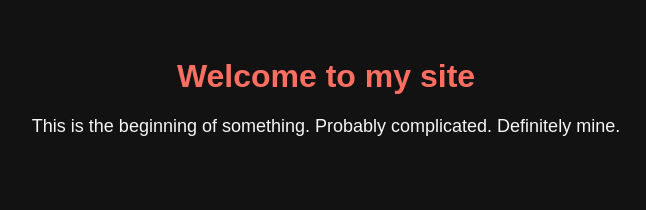
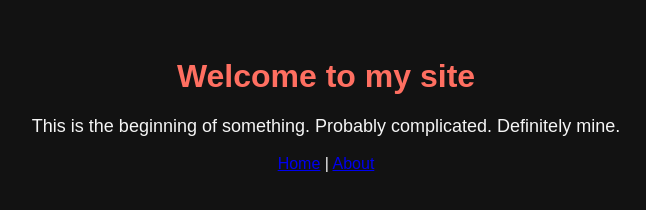
Before and after one commit to vincere739-ship-it/Vincent.github.io, a plain HTML site: page index.html in a window 1280 px wide. Shown: the whole page, without its empty margins (314-960 px from the left). Drawn offline with Linux system fonts and the light colour scheme.

Commit message:
Update index.html

```diff
--- a/index.html
+++ b/index.html
@@ -10,3 +10,7 @@
     <p>This is the beginning of something. Probably complicated. Definitely mine.</p>
 </body>
 </html>
+<nav>
+    <a href="index.html">Home</a> |
+    <a href="about.html">About</a>
+</nav>
```
